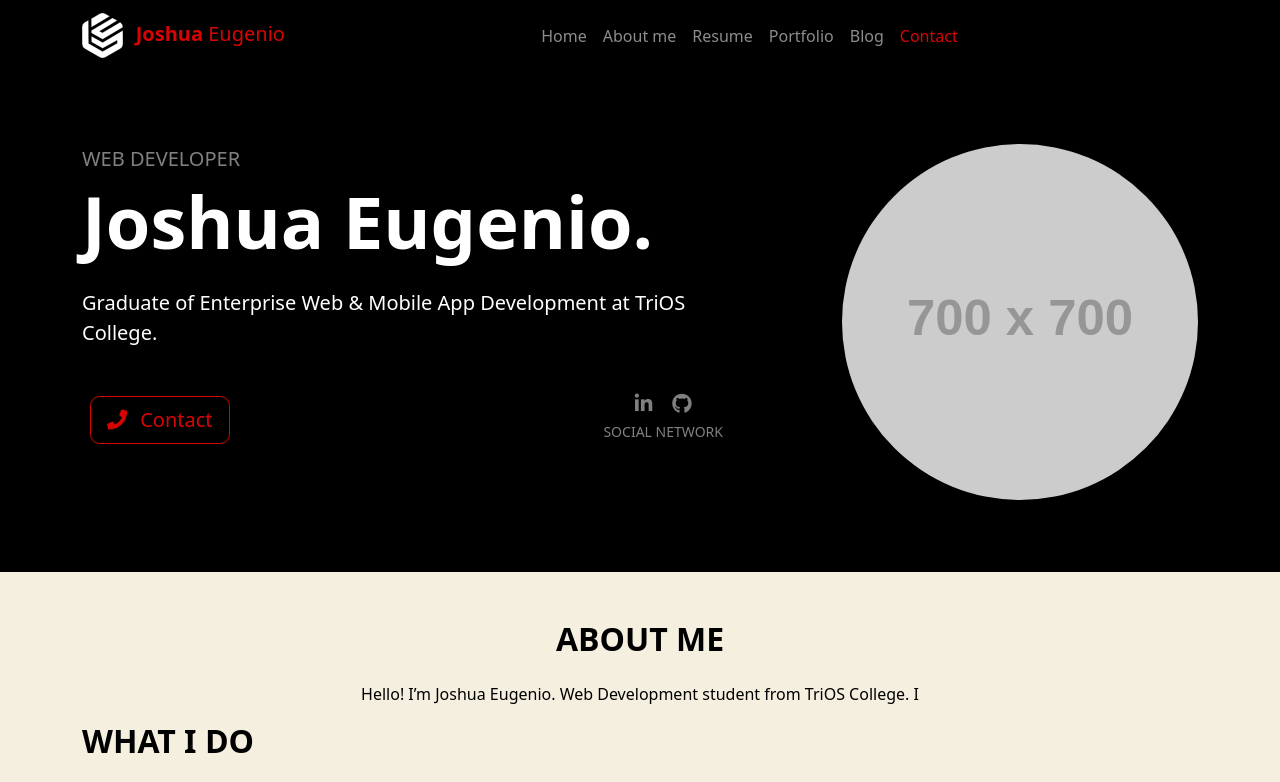
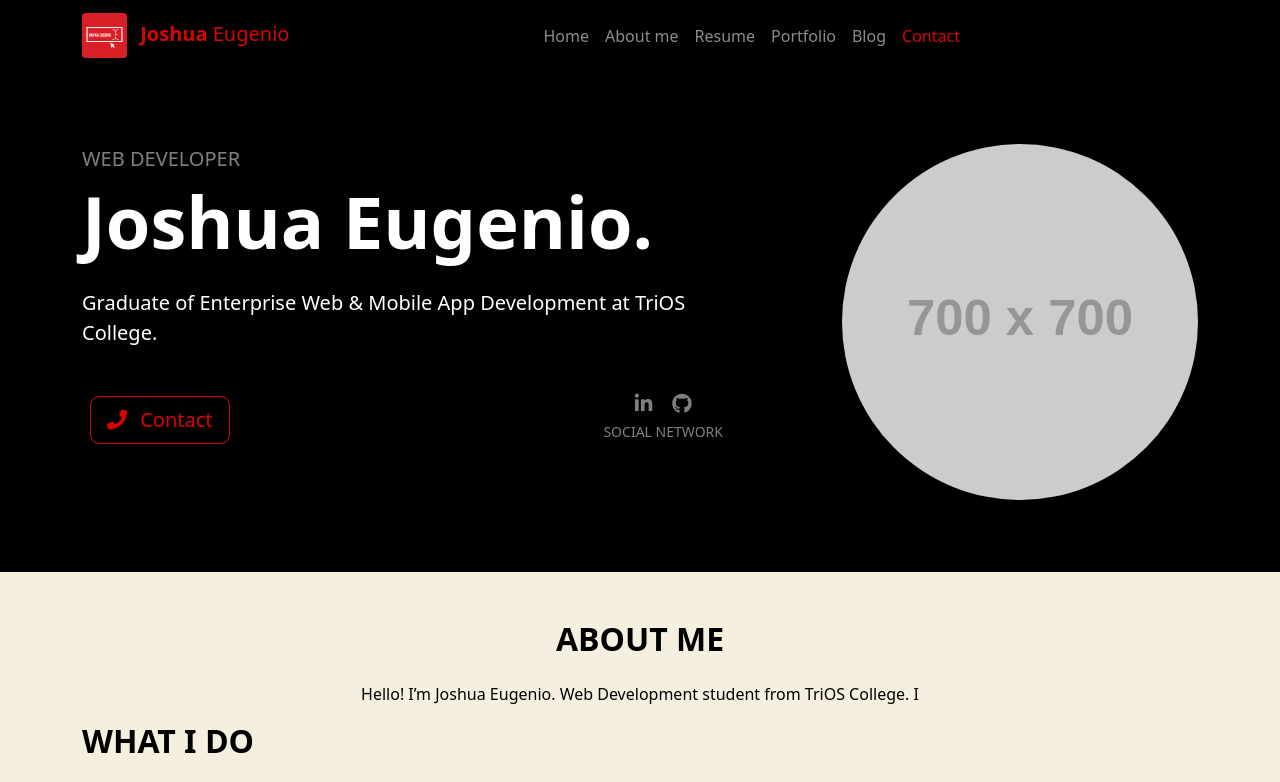
Before and after one commit to JEugenio08/Portfolio, a website: page index.html in a window 1280 px wide. Shown: the top 782 px of the page. Drawn offline with Linux system fonts and the light colour scheme; some packages are replaced by stand-ins of ours; placeholder pictures from the web are drawn by us.

Commit message:
Added red logo 1

```diff
--- a/index.html
+++ b/index.html
@@ -21,7 +21,7 @@
 	<meta name="description" content="Premium High Quality and Responsive Modern HTML5 CV and Resume Template." />
 	<meta name="author" content="rex_q" />
 	<!-- Favicon -->
-	<link rel="shortcut icon" type="image/x-icon" href="assets/icons/favicon.png">
+	<link rel="shortcut icon" type="image/x-icon" href="assets/icons/Logo-red-1.png">
 	<!-- Vendors • Styles -->
 	<link rel="stylesheet" href="vendors/animate.css/animate.min.css">
 	<link rel="stylesheet" href="vendors/bootstrap-icons/font/bootstrap-icons.css">
@@ -37,7 +37,7 @@
 	<nav id="navbar-top" class="navbar navbar-expand-lg navbar-dark bg-black fixed-top top-navbar-page">
 		<div class="container">
 			<a class="navbar-brand" href="#">
-				<img src="assets/icons/logo.svg" height="45" class="me-2" alt="logo" />
+				<img src="assets/icons/Logo-red-1.png" height="45" class="me-2" alt="logo" />
 				<b>Joshua</b> <span class="text-primary font-weight-bolder">Eugenio</span>
 			</a>
 			<!-- /.navbar-brand -->
@@ -676,7 +676,7 @@
 			<div class="container">
 				<div class="row">
 					<div class="col-auto text-center">
-						<img class="logo-sm" src="assets/icons/favicon.png" width="50" alt="Logo">
+						<img class="logo-sm" src="assets/icons/Logo-red-1.png" width="50" alt="Logo">
 						© 2020-2021 All rights reserved.
 					</div>
 				</div>
```
Also changed, not shown: assets/icons/Logo-red-1.png (added).
